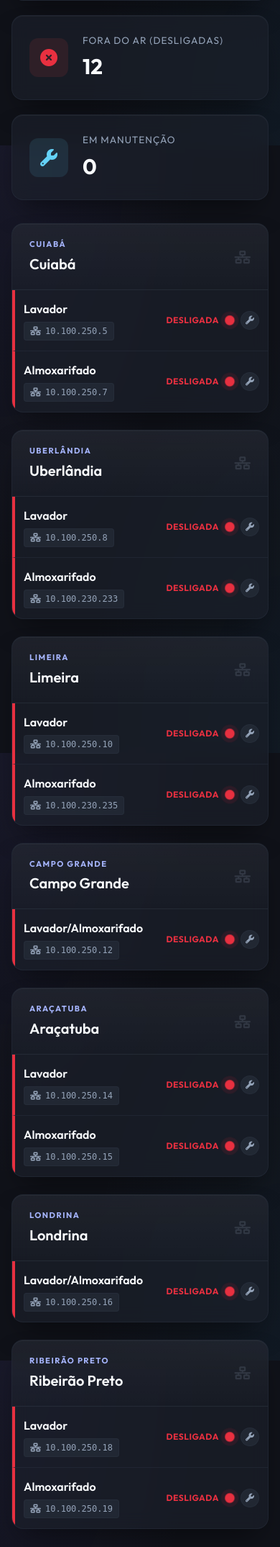
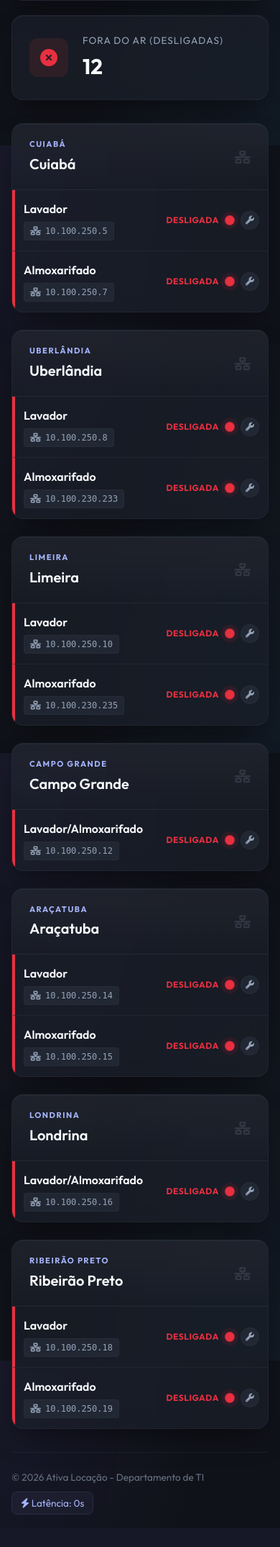
Before and after one commit to KaykyFelipe/MonitorRadioAtiva, a Django app: page / in a window 390 px wide. Shown: the part 642-2791 px from the top of the page at 72% size. After the commit the page ends 2765 px from the top, so only its background shows below. Run offline with Django 4.2, Linux system fonts and the light colour scheme; data that the repository does not hold is empty.

Commit message:
refactor: clean up maintenance-related code and update styles for better responsiveness

```diff
--- a/core/static/css/styles.css
+++ b/core/static/css/styles.css
@@ -271,11 +271,6 @@ body {
 .stat-card.warning .stat-icon-wrapper {
     background: rgba(245, 158, 11, 0.1);
     color: var(--color-checking);
-}
-
-.stat-card.maintenance .stat-icon-wrapper {
-    background: hsla(195, 90%, 68%, 0.1);
-    color: var(--color-maintenance);
 }
 
 .stat-info {
@@ -781,8 +776,8 @@ body {
     }
 }
 
-/* Notebooks/monitores estreitos: sem espaço para o IP e o botão de manutenção na mesma linha */
-@media (min-width: 1025px) and (max-width: 1279px) {
+/* Janelas estreitas: sem espaço para o IP e o botão de manutenção na mesma linha */
+@media (min-width: 1025px) and (max-width: 1149px) {
     .station-meta {
         display: none !important;
     }
@@ -838,7 +833,7 @@ body {
 
     /* Compact Stats Cards */
     .stats-overview {
-        grid-template-columns: repeat(5, 1fr);
+        grid-template-columns: repeat(4, 1fr);
         gap: 16px;
     }
 
@@ -869,7 +864,7 @@ body {
         height: calc(14.28% - 9px); /* 7 groups -> 100% / 7 = 14.28% */
         gap: 24px;
         min-height: 0;
-        max-width: 1240px; /* limit card width to prevent stretching */
+        max-width: 1100px; /* limit card width to prevent stretching */
         width: 100%;
         margin: 0 auto; /* center cards horizontally */
     }
@@ -998,12 +993,17 @@ body {
 
     .station-status-area {
         gap: 6px; /* reduced from 10px to prevent clipping */
-        flex-shrink: 0; /* prevent status area from shrinking */
+        min-width: 0; /* status longo quebra em duas linhas para o botão de manutenção caber */
     }
 
     .status-text {
         font-size: 0.78rem; /* reduced from 0.8rem to prevent text/dot clipping on narrow screens */
-        white-space: nowrap; /* prevent text wrapping/clipping */
+        line-height: 1.2;
+        white-space: normal;
+    }
+
+    .indicator-wrapper {
+        flex-shrink: 0;
     }
 
     .dashboard-footer {
--- a/core/static/js/monitor.js
+++ b/core/static/js/monitor.js
@@ -110,7 +110,6 @@ function updateDashboard(data) {
     let onlineCount = 0;
     let warningCount = 0;
     let offlineCount = 0;
-    let maintenanceCount = 0;
 
     data.stations.forEach(station => {
         const textEl = document.getElementById(`status-text-${station.id}`);
@@ -142,7 +141,6 @@ function updateDashboard(data) {
             textEl.classList.add("text-maintenance");
             dotEl.classList.add("dot-maintenance");
             if (rowEl) rowEl.classList.add("station-maintenance");
-            maintenanceCount++;
         } else if (station.status === "checking") {
             textEl.innerText = "VERIFICANDO...";
             textEl.classList.add("text-checking");
@@ -190,13 +188,11 @@ function updateDashboard(data) {
     const onlineEl = document.getElementById("stat-online");
     const warningEl = document.getElementById("stat-warning");
     const offlineEl = document.getElementById("stat-offline");
-    const maintenanceEl = document.getElementById("stat-maintenance");
 
     if (totalEl) totalEl.innerText = data.stations.length;
     if (onlineEl) onlineEl.innerText = onlineCount;
     if (warningEl) warningEl.innerText = warningCount;
     if (offlineEl) offlineEl.innerText = offlineCount;
-    if (maintenanceEl) maintenanceEl.innerText = maintenanceCount;
 
     // Update bottom metadata badges
     const speedEl = document.getElementById("speed-badge");
--- a/core/templates/core/dashboard.html
+++ b/core/templates/core/dashboard.html
@@ -15,7 +15,7 @@
     <link rel="stylesheet" href="https://cdnjs.cloudflare.com/ajax/libs/font-awesome/6.4.0/css/all.min.css">
 
     <!-- Core Stylesheet -->
-    <link rel="stylesheet" href="{% static 'css/styles.css' %}">
+    <link rel="stylesheet" href="{% static 'css/styles.css' %}?v=2">
 </head>
 <body>
     <div class="app-container">
@@ -81,16 +81,6 @@
                 <div class="stat-info">
                     <span class="stat-label">Fora do Ar (Desligadas)</span>
                     <span id="stat-offline" class="stat-value">0</span>
-                </div>
-            </div>
-
-            <div class="stat-card maintenance">
-                <div class="stat-icon-wrapper">
-                    <i class="fa-solid fa-wrench"></i>
-                </div>
-                <div class="stat-info">
-                    <span class="stat-label">Em Manutenção</span>
-                    <span id="stat-maintenance" class="stat-value">0</span>
                 </div>
             </div>
         </section>
@@ -177,6 +167,6 @@
     </dialog>
 
     <!-- Core Dynamic Logic -->
-    <script src="{% static 'js/monitor.js' %}"></script>
+    <script src="{% static 'js/monitor.js' %}?v=2"></script>
 </body>
 </html>
```
